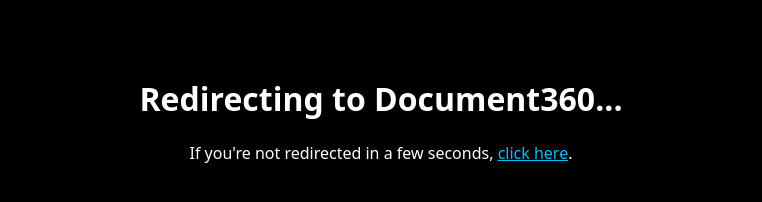
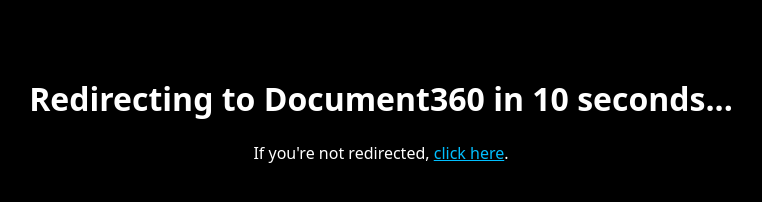
Before and after one commit to Discord-Account-Support-Corp/dasc-document360-pwa, a plain HTML site: page index.html in a window 1280 px wide. Shown: the whole page, without its empty margins (259-1021 px from the left). Drawn offline with Linux system fonts and the light colour scheme.

Commit message:
Update index.html

```diff
--- a/index.html
+++ b/index.html
@@ -6,7 +6,7 @@
     <meta name="viewport" content="width=device-width, initial-scale=1.0" />
     <link rel="manifest" href="manifest.json" />
     <meta name="theme-color" content="#000000" />
-    <meta http-equiv="refresh" content="1; url=https://portal.document360.io/95675ccb-f22f-4040-836b-b537b6022266/document/v1/view/3ff2be40-3514-463e-b5a8-30712ca07837" />
+    <meta http-equiv="refresh" content="10; url=https://portal.document360.io/95675ccb-f22f-4040-836b-b537b6022266/document/v1/view/3ff2be40-3514-463e-b5a8-30712ca07837" />
     <style>
       body {
         font-family: system-ui, sans-serif;
@@ -22,8 +22,8 @@
     </style>
   </head>
   <body>
-    <h1>Redirecting to Document360...</h1>
-    <p>If you're not redirected in a few seconds, <a href="https://portal.document360.io/95675ccb-f22f-4040-836b-b537b6022266/document/v1/view/3ff2be40-3514-463e-b5a8-30712ca07837">click here</a>.</p>
+    <h1>Redirecting to Document360 in 10 seconds...</h1>
+    <p>If you're not redirected, <a href="https://portal.document360.io/95675ccb-f22f-4040-836b-b537b6022266/document/v1/view/3ff2be40-3514-463e-b5a8-30712ca07837">click here</a>.</p>
 
     <script>
       if ('serviceWorker' in navigator) {
```
